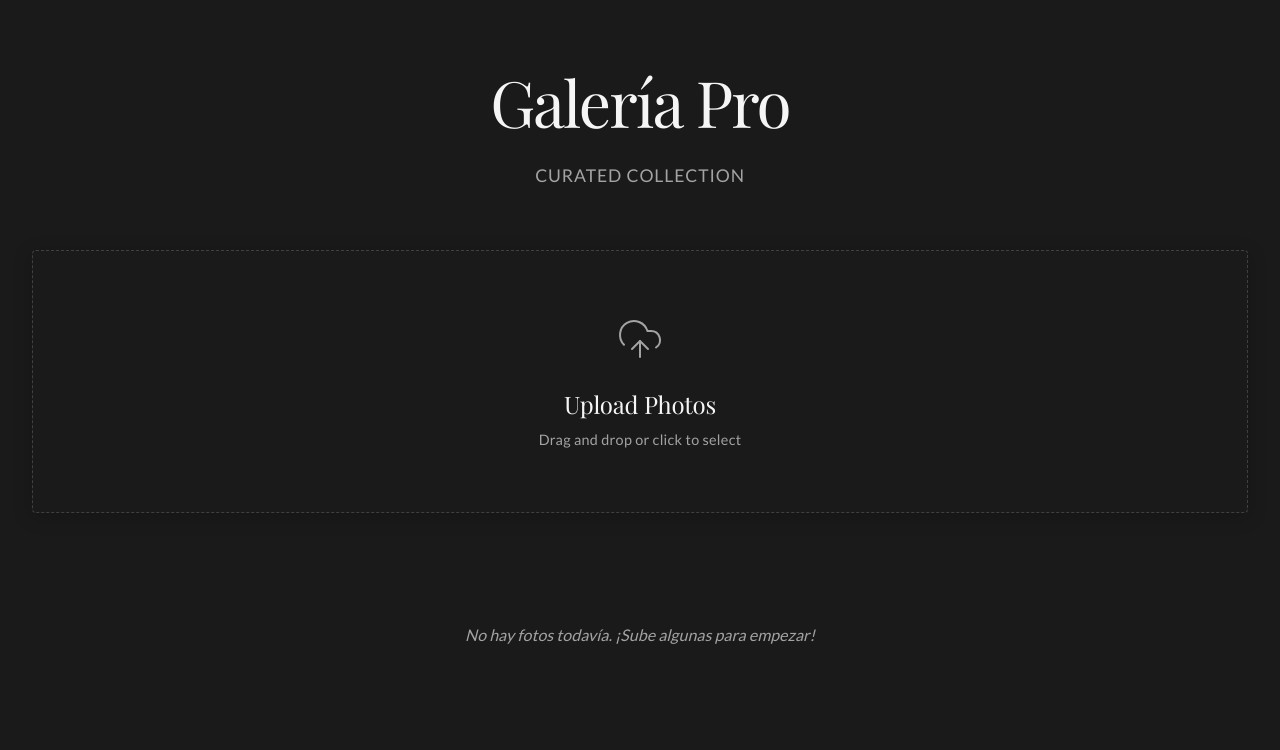
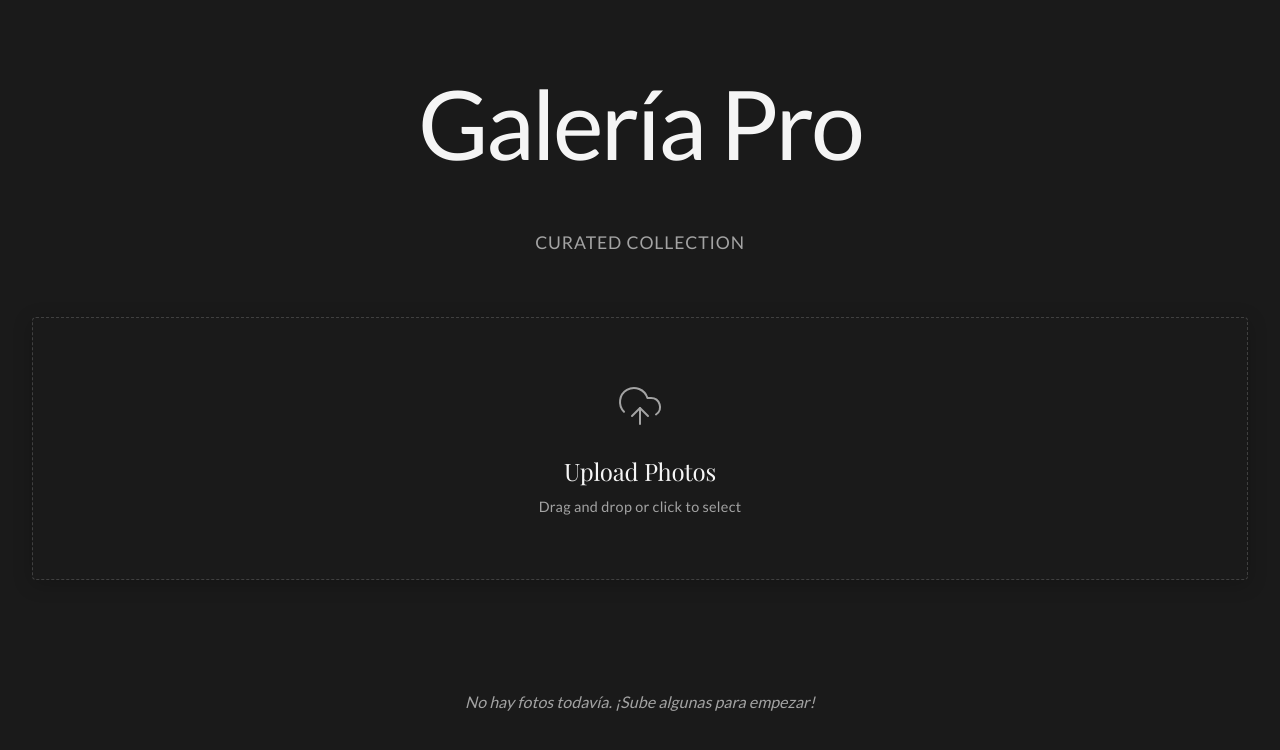
Before and after one commit to marcos283/probando-antigravity-galeria-editable, a React (Vite) app: page / in a window 1280 px wide. Shown: the top 750 px of the page. Built offline with nearby package versions, Linux system fonts and the light colour scheme.

Commit message:
feat: Add animated SVG header component with CSS-driven stroke and fill animation.

```diff
--- a/src/App.jsx
+++ b/src/App.jsx
@@ -2,6 +2,7 @@ import { useState } from 'react'
 import UploadZone from './components/UploadZone'
 import GalleryGrid from './components/GalleryGrid'
 import ImageModal from './components/ImageModal'
+import AnimatedHeader from './components/AnimatedHeader'
 import './App.css'
 
 function App() {
@@ -34,15 +35,7 @@ function App() {
   return (
     <div className="app-container">
       <header style={{ marginBottom: '4rem', textAlign: 'center', paddingTop: '2rem' }}>
-        <h1 style={{
-          fontSize: '4rem',
-          fontWeight: '400',
-          marginBottom: '1.5rem',
-          letterSpacing: '-0.03em',
-          color: 'var(--text-primary)'
-        }}>
-          Galería Pro
-        </h1>
+        <AnimatedHeader />
         <p style={{
           color: 'var(--text-secondary)',
           fontSize: '1.1rem',
--- /dev/null
+++ b/src/components/AnimatedHeader.css
@@ -0,0 +1,79 @@
+/**
+ * AnimatedHeader.css
+ *
+ * Styles for the SVG header animation.
+ * This implements a "draw and fill" effect where the text stroke is drawn first,
+ * followed by a fade-in of the fill color.
+ */
+
+.animated-header-svg {
+  width: 100%;
+  height: auto;
+  max-width: 600px;
+  /* Adjust based on text length to prevent it from being too huge */
+  display: block;
+  margin: 0 auto 1.5rem auto;
+  cursor: default;
+}
+
+.animated-header-text {
+  font-family: inherit;
+  /* Inherits font from the parent/body */
+  font-size: 80px;
+  /* Large font size for the SVG coordinate system */
+  font-weight: 400;
+  letter-spacing: -0.03em;
+
+  /* Initial State: Solid color, no stroke visible (looks like normal text) */
+  fill: var(--text-primary);
+  stroke: var(--text-primary);
+  stroke-width: 0;
+
+  /* Prepare stroke properties for animation */
+  stroke-dasharray: 1000;
+  /* Long enough to cover the entire text path */
+  stroke-dashoffset: 1000;
+  /* Initially hidden if we were in 'animating' state */
+
+  transition: fill 0.3s ease;
+}
+
+/*
+ * Hover State Trigger
+ * When the user hovers over the SVG container, we trigger the animation.
+ * We set fill to transparent immediately so the stroke animation is visible.
+ */
+.animated-header-svg:hover .animated-header-text {
+  animation: drawStroke 2s forwards;
+  fill: transparent;
+}
+
+/**
+ * Keyframes for the drawStroke animation
+ * 1. Start (0%): Transparent fill, thick stroke, stroke hidden (offset).
+ * 2. Draw (80%): Stroke is fully drawn (offset 0). Fill is still transparent.
+ * 3. Fill (100%): Stroke disappears, solid fill fades in.
+ */
+@keyframes drawStroke {
+  0% {
+    fill-opacity: 0;
+    stroke-width: 2px;
+    stroke-dashoffset: 1000;
+  }
+
+  40% {
+    fill-opacity: 0;
+  }
+
+  80% {
+    stroke-dashoffset: 0;
+    fill-opacity: 0;
+  }
+
+  100% {
+    stroke-width: 0;
+    fill-opacity: 1;
+    fill: var(--text-primary);
+    stroke-dashoffset: 0;
+  }
+}
--- /dev/null
+++ b/src/components/AnimatedHeader.jsx
@@ -0,0 +1,52 @@
+import React from 'react';
+import './AnimatedHeader.css';
+
+/**
+ * AnimatedHeader Component
+ *
+ * Renders the main application title as an SVG to allow for advanced stroke animations.
+ *
+ * Structure:
+ * - Uses an <svg> element as the container.
+ * - Uses a <text> element for the content, which allows SEO-friendly text that is selectable.
+ * - The animation is driven entirely by CSS in AnimatedHeader.css.
+ *
+ * Accessibility:
+ * - Includes aria-labelledby and a <title> tag for screen readers.
+ */
+const AnimatedHeader = () => {
+    return (
+        <div className="animated-header-container">
+            {/*
+        viewBox="0 0 500 120" defines the coordinate system.
+        If you change the text length, you may need to adjust the width (500)
+        to ensure it fits without being cut off.
+      */}
+            <svg
+                className="animated-header-svg"
+                viewBox="0 0 500 120"
+                xmlns="http://www.w3.org/2000/svg"
+                aria-labelledby="header-title"
+            >
+                <title id="header-title">Galería Pro</title>
+
+                {/*
+          Text element centered in the SVG.
+          x="50%" y="50%" with textAnchor="middle" centers it horizontally.
+          dominantBaseline="middle" centers it vertically.
+        */}
+                <text
+                    x="50%"
+                    y="50%"
+                    dominantBaseline="middle"
+                    textAnchor="middle"
+                    className="animated-header-text"
+                >
+                    Galería Pro
+                </text>
+            </svg>
+        </div>
+    );
+};
+
+export default AnimatedHeader;
```
